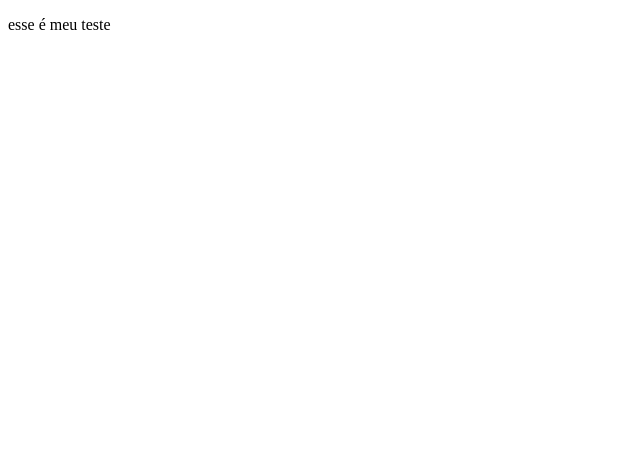
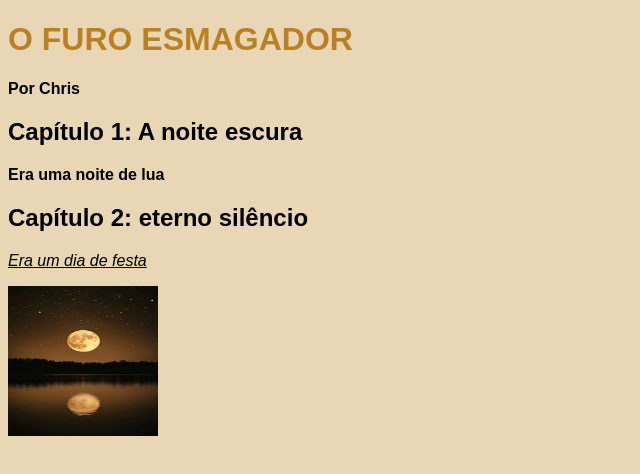
Before and after one commit to Dev-Mateusrz/Curso-Tecnico-Informatica, a plain HTML site: page Materia - Design/teste.html in a window 1280 px wide. Shown: the whole page, without its empty margins (0-640 px from the left). Drawn offline with Linux system fonts and the light colour scheme.

Commit message:
Proximo novo do site com imagens

```diff
--- a/Materia - Design/teste.html
+++ b/Materia - Design/teste.html
@@ -3,8 +3,21 @@
 <head>
     <meta charset="UTF-8">
     <title>teste</title>
+    <style>
+        body {
+           font-family: Arial, Helvetica, sans-serif;
+           background-color: rgb(232, 214, 181);
+        }
+    </style>
 </head>
 <body>
-    <p>esse é meu teste</p>
+
+    <h1 style="color: rgb(186, 129, 36);">O FURO ESMAGADOR</h1>
+    <p> <strong>Por Chris</strong>  </p>
+    <h2>Capítulo 1: A noite escura</h2>
+    <p> <strong>Era uma noite de lua</strong></p>
+    <h2>Capítulo 2: eterno silêncio</h2>
+    <p><u><i>Era um dia de festa</i></u> </p>
+ <img src="16-10-2024/lua.jfif" alt="" width="150px" height="150px">
 </body>
 </html>
```
Also changed, not shown: Materia - Design/16-10-2024/bob.jpg (added), Materia - Design/16-10-2024/lua.jfif (added), Materia - Design/16-10-2024/passaro.jpeg (added).
